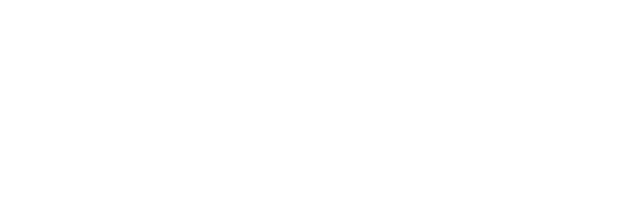
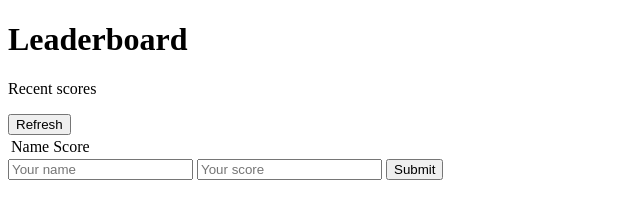
Before and after one commit to Tekhlay/Leaderboard, a website built with webpack: page src/index.html in a window 1280 px wide. Shown: the whole page, without its empty margins (0-640 px from the left). Built offline with nearby package versions, Linux system fonts and the light colour scheme.

Commit message:
Add index.html markup file

```diff
--- a/src/index.html
+++ b/src/index.html
@@ -7,6 +7,28 @@
     <title>Leaderboard</title>
 </head>
 <body>
+    <main class="main">
+        <h1>Leaderboard</h1>
+        <article class="container">
+            <div class="recentscores">
+                <div class="score-header">
+                    <p>Recent scores</p>
+                    <button>Refresh</button>
+                </div>
+                <table>
+                    <tr>
+                        <td>Name</td>
+                        <td>Score</td>
+                    </tr>
+                </table>
+            </div>
+            <form action="#" class="form-score">
+                <input type="text" name="" id="" placeholder="Your name">
+                <input type="text" name="" id="" placeholder="Your score">
+                <input type="button" value="Submit">
+            </form>
+        </article>
+    </main>
 
     <script src="index.js"></script>
 </body>
```
